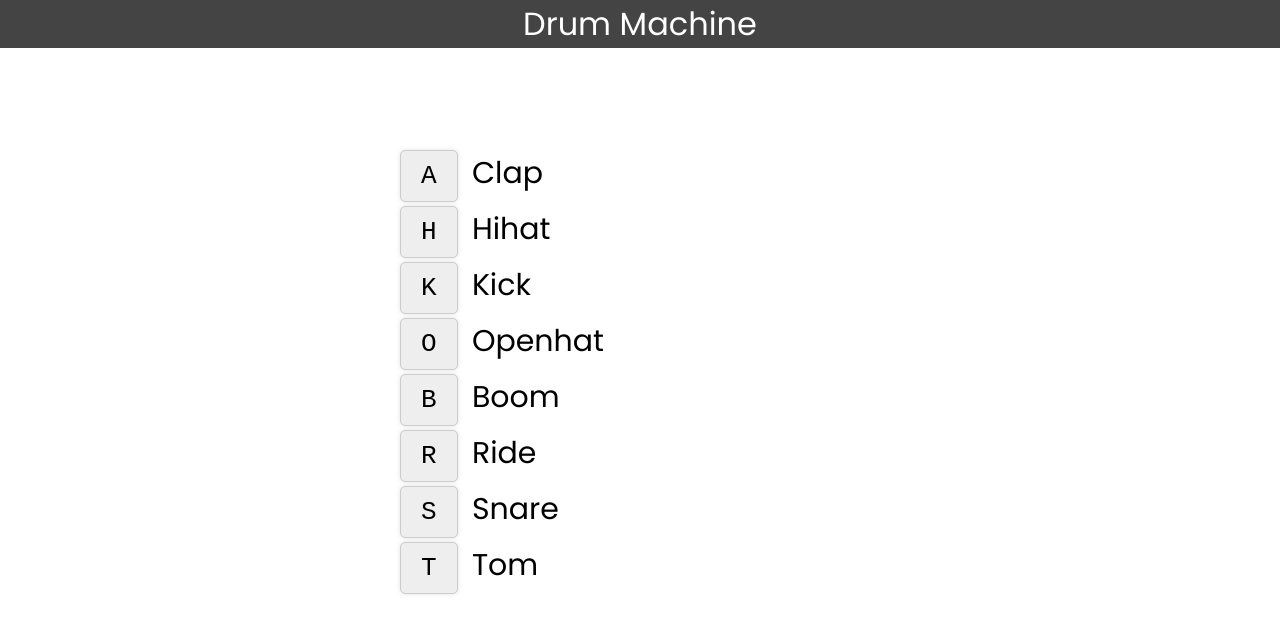
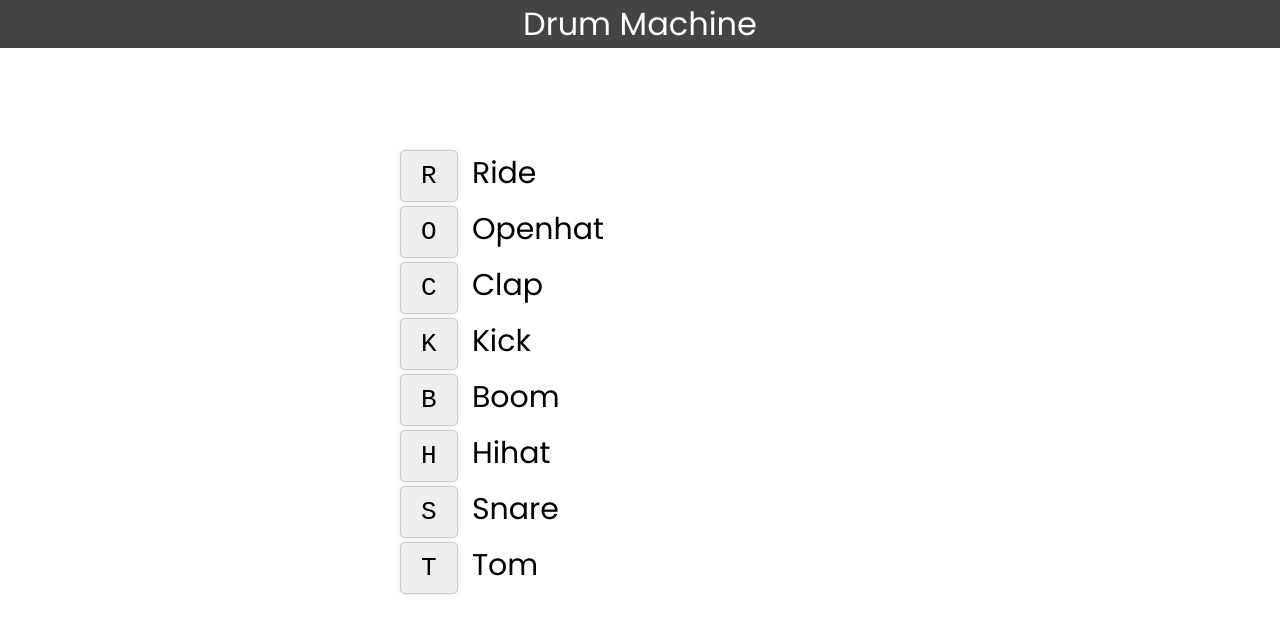
Before and after one commit to Web-Kute/drum, a website: page index.html in a window 1280 px wide. Drawn offline with Linux system fonts and the light colour scheme.

Commit message:
rearanged letters rock

```diff
--- a/index.html
+++ b/index.html
@@ -17,29 +17,29 @@
   <main>
     <section>
       <div class="keys">
-        <div data-key="a" class="key">
-          <kbd>A</kbd>
+        <div data-key="r" class="key">
+          <kbd>R</kbd>
+          <span class="sound">ride</span>
+        </div>
+        <div data-key="o" class="key">
+          <kbd>O</kbd>
+          <span class="sound">openhat</span>
+        </div>
+        <div data-key="c" class="key">
+          <kbd>C</kbd>
           <span class="sound">clap</span>
-        </div>
-        <div data-key="h" class="key">
-          <kbd>H</kbd>
-          <span class="sound">hihat</span>
         </div>
         <div data-key="k" class="key">
           <kbd>K</kbd>
           <span class="sound">kick</span>
         </div>
-        <div data-key="o" class="key">
-          <kbd>O</kbd>
-          <span class="sound">openhat</span>
-        </div>
         <div data-key="b" class="key">
           <kbd>B</kbd>
           <span class="sound">boom</span>
         </div>
-        <div data-key="r" class="key">
-          <kbd>R</kbd>
-          <span class="sound">ride</span>
+        <div data-key="h" class="key">
+          <kbd>H</kbd>
+          <span class="sound">hihat</span>
         </div>
         <div data-key="s" class="key">
           <kbd>S</kbd>
@@ -51,7 +51,7 @@
         </div>
       </div>
 
-      <audio data-key="a" src="./assets/sounds/clap.wav"></audio>
+      <audio data-key="c" src="./assets/sounds/clap.wav"></audio>
       <audio data-key="h" src="./assets/sounds/hihat.wav"></audio>
       <audio data-key="k" src="./assets/sounds/kick.wav"></audio>
       <audio data-key="o" src="./assets/sounds/openhat.wav"></audio>
```
